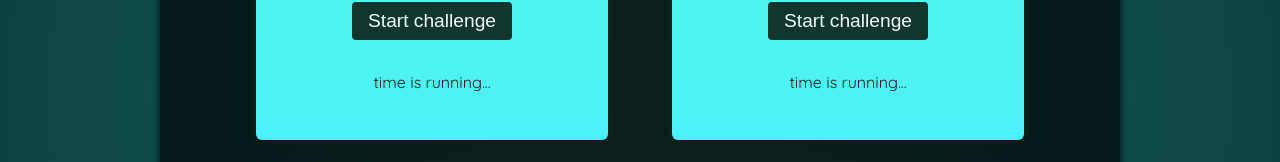
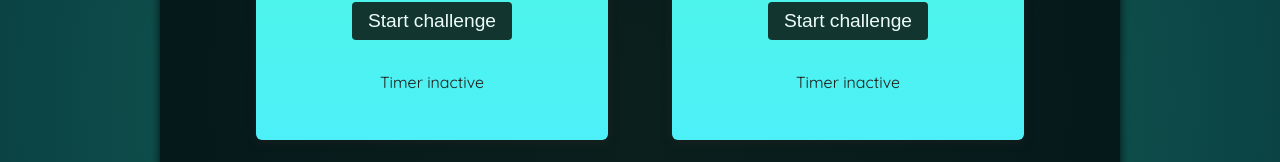
Before and after one commit to ellentyyu/react_refs_portals, a React (Vite) app: page / in a window 1280 px wide. Shown: the part 470-632 px from the top of the page. Built offline with nearby package versions, Linux system fonts and the light colour scheme; a web font is replaced by a local one.

Commit message:
feat: 清除計時器邏輯

```diff
--- a/src/components/TimerChallenge.jsx
+++ b/src/components/TimerChallenge.jsx
@@ -1,18 +1,38 @@
+import { useState, useRef } from "react";
 
 const TimerChallenge = ({title, targetTime}) => {
+    const timer = useRef();
+    const [timerStarted, setTimerStarted] = useState(false);
+    const [timerExpired, setTimerExpired] = useState(false);
+
+
+
+    const startChallengeHandler = () => {
+        timer.current = setTimeout(() => {
+            setTimerExpired(true);
+        }, targetTime * 1000);
+        console.log('set', timer.current);
+        setTimerStarted(true);
+    }
+
+    const stopChallengeHandler = () => {
+        console.log('clear', timer.current);
+        clearTimeout(timer.current);
+    }
     return (
         <section className="challenge">
             <h2>{title}</h2>
+            {timerExpired && <p>You lost!</p>}
             <p className="challenge-time">
                 {targetTime} second{targetTime > 1 ? 's' : ''}
             </p>
             <p>
-            <button type="button">
-                Start challenge
+                <button type="button" onClick={timerStarted ? stopChallengeHandler : startChallengeHandler}>
+                    {timerStarted ? 'Stop' : 'Start'} challenge
                 </button>
             </p>
-        <p>
-            time is running...
+            <p className={timerStarted ? 'active' : null}>
+                {timerStarted ? 'Time is running...' : 'Timer inactive'}
             </p>
         </section>
     )
```
Lines whose indentation alone changed are shown as unchanged.
